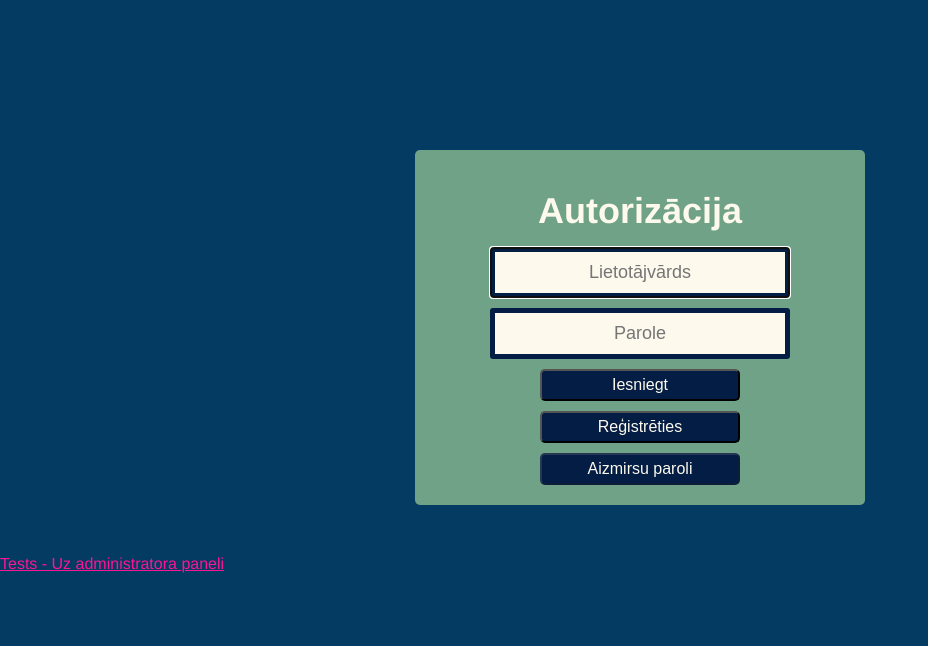
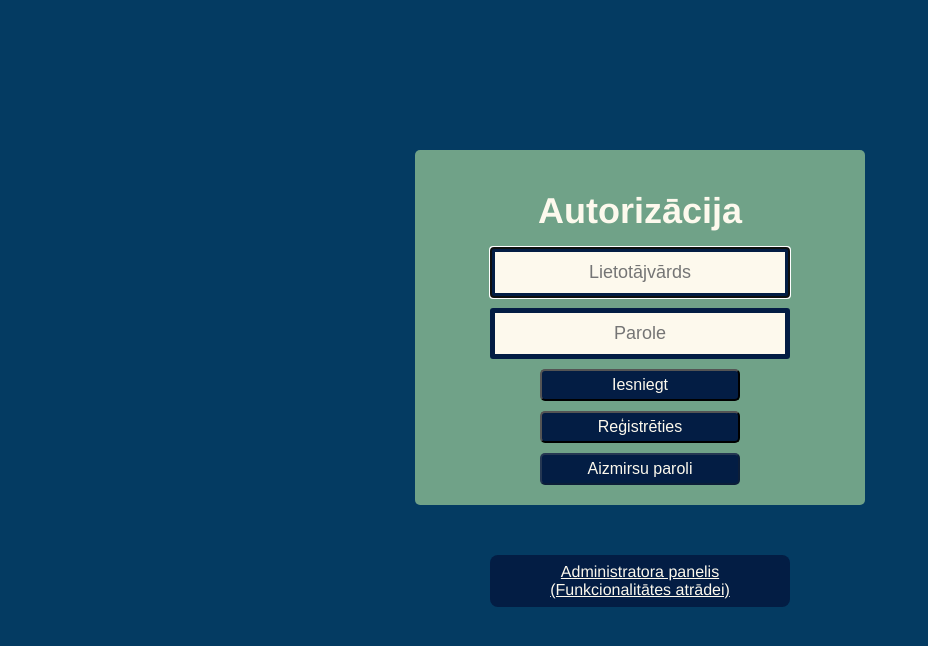
Before and after one commit to elaraisav/26_pit-projekts_rtu, a Django app: page / in a window 1280 px wide. Shown: the top 646 px of the page, without its empty margins (0-928 px from the left). Run offline with Django 5.2, Linux system fonts and the light colour scheme.

Commit message:
Glītāks administratora paneļa piekļuves pogas noformējums

```diff
--- a/testsite/static/testsite/admin-panel.css
+++ b/testsite/static/testsite/admin-panel.css
@@ -15,7 +15,7 @@
 
     --chart-one: var(--navy);
     --chart-two: var(--blue);
-    --chart-three: #70A288;
+    --chart-three: var(--green);
 }
 
 * {
--- a/testsite/static/testsite/auth-reg.css
+++ b/testsite/static/testsite/auth-reg.css
@@ -11,20 +11,19 @@
     box-sizing: border-box;
 }
 
+/* The * rule above would also show the head element (the page title) */
+head{
+    display: none;
+}
+
 /* Lapas pamata dizains, īpašības */
 body {
     display: flex;
     flex-direction: column;
     justify-content: center;
     box-sizing: border-box;
-}
-/* The * rule above would also show the head element (the page title) */
-head{
-    display: none;
-}
-/* Lapas pamata dizians, īpašības */
-body{
-    font-family: 'Helvetica', sans-serif;
+
+    font-family: Helvetica, Arial, sans-serif;
     background: #043B62;
     margin: 0;
     padding: 0;
@@ -41,6 +40,18 @@ body{
     border-radius: 5px;
     background: #70A288;
     text-align: center;
+}
+
+/* Visu pogu, kas ir konteinerī auth, formatējums */
+.auth button {
+    width: 200px;
+    height: auto;
+    padding: 5px;
+    border-radius: 5px;
+    font-size: 16px;
+    color: #FDF9ED;
+    background-color: #031D44;
+    cursor: pointer;
 }
 
 /* Virsraksts */
@@ -80,18 +91,6 @@ h1 {
     align-self: center;
 }
 
-/* Visu pogu, kas ir konteinerī auth, formatējums */
-.auth button {
-    width: 200px;
-    height: auto;
-    padding: 5px;
-    border-radius: 5px;
-    font-size: 16px;
-    color: #FDF9ED;
-    background-color: #031D44;
-    cursor: pointer;
-}
-
 /* Pogas maina krāsu, kad tām uzbrauc ar peli */
 .auth button:hover {
     background-color: #D68A71;
@@ -106,6 +105,39 @@ h1 {
     margin-top: 10px;
     /* Ja ekrāns ir ļoti šaurs, pogas drīkst pāriet nākamajā rindā */
     flex-wrap: wrap;
+}
+
+.admin-panel {
+    display: flex;
+    flex-direction: column;
+}
+
+/* Lai tiktu iekļauts prototipā - piekļuve administratora panelim */
+.admin-btn {
+    display: block;
+    align-self: center;
+    align-items: center;
+    box-sizing: border-box;
+    text-align: center;
+
+    width: 300px;
+    height: auto;
+    padding: 8px 16px;
+    border-radius: 8px;
+    background: #031D44;
+    color: #FDF9ED;
+    cursor: pointer;
+    transition: background-color 0.2s, color 0.2s;
+}
+
+.admin-btn:not(:disabled):hover {
+    background: #D68A71;
+    color: #FDF9ED;
+}
+
+.admin-btn:disabled {
+    opacity: 0.55;
+    cursor: not-allowed;
 }
 
 /* Registracijas lapas formatējums */
--- a/testsite/templates/testsite/autorizacija.html
+++ b/testsite/templates/testsite/autorizacija.html
@@ -30,7 +30,8 @@
             <button id="aizmirsu-paroli-btn" disabled>Aizmirsu paroli</button> <!-- Jāaizved uz lapu aizmirsu-paroli.html-->
         </div>
     </div>
-    <!-- var mēģināt atkomentēt -->
-    <a href="{% url 'testsite:admin_panel' %}" style="color: deeppink;">Tests - Uz administratora paneli</a>
+    <div class="admin-panel">
+        <a class="admin-btn" href="{% url 'testsite:admin_panel' %}">Administratora panelis (Funkcionalitātes atrādei)</a>
+    </div>
 </body>
 </html>
```
